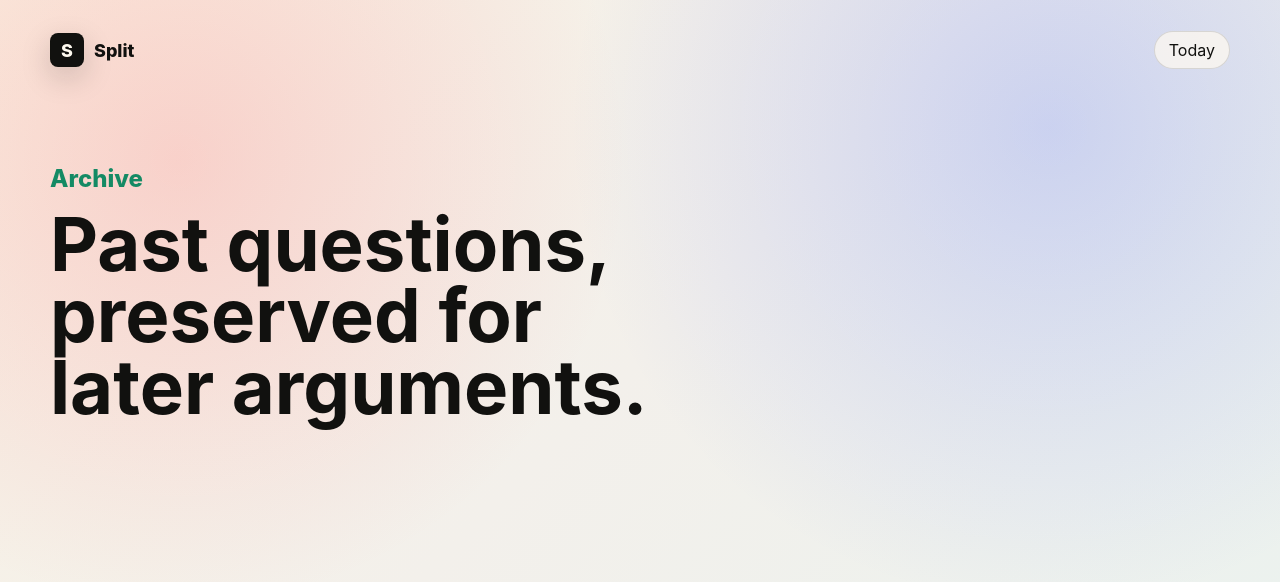
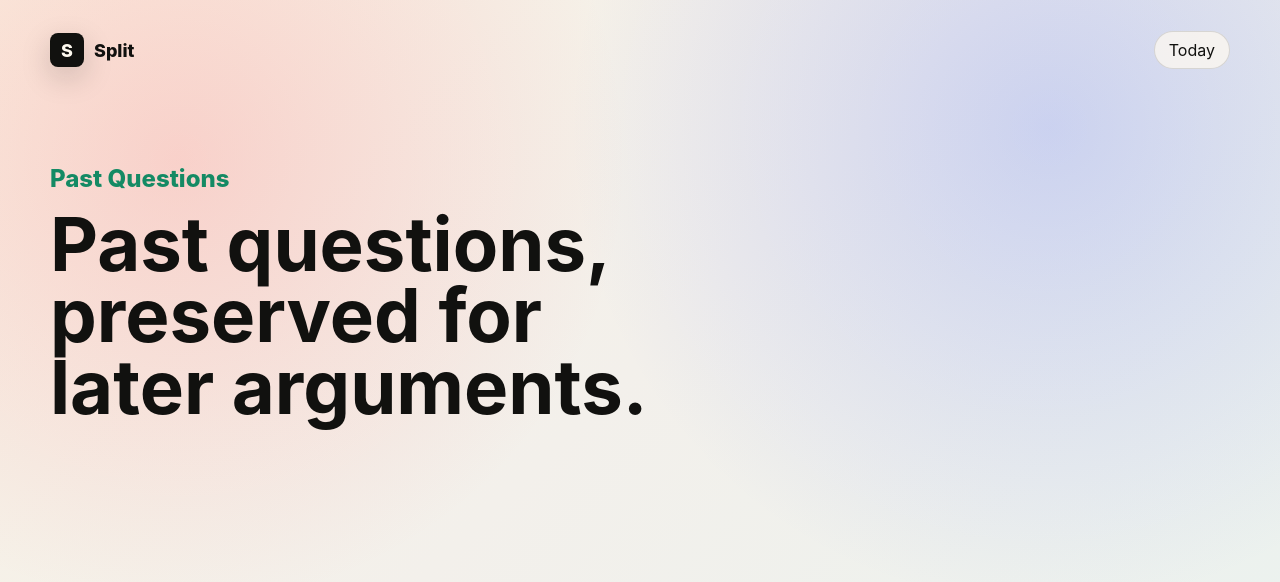
Before and after one commit to anavchug/humanity-voted, a Next.js app: page /archive in a window 1280 px wide. Shown: the top 582 px of the page. Built offline with nearby package versions, Linux system fonts and the light colour scheme; no server answers; the database is empty.

Commit message:
Rename archive label to past questions

```diff
--- a/app/archive/page.tsx
+++ b/app/archive/page.tsx
@@ -19,11 +19,11 @@ export default async function ArchivePage() {
       </nav>
 
       <section className="archive-hero">
-        <p className="eyebrow">Archive</p>
+        <p className="eyebrow">Past Questions</p>
         <h1>Past questions, preserved for later arguments.</h1>
       </section>
 
-      <section className="archive-list" aria-label="Question archive">
+      <section className="archive-list" aria-label="Past questions">
         {questions.map((question) => {
           const total = question.optionAVotes + question.optionBVotes;
           const aPercent =
--- a/components/vote-experience.tsx
+++ b/components/vote-experience.tsx
@@ -113,7 +113,7 @@ export function VoteExperience() {
         </Link>
         <div className="nav-actions">
           <Link className="nav-pill" href="/archive">
-            Archive
+            Past Questions
           </Link>
           <button className="nav-pill" type="button" onClick={share}>
             {copied ? "Copied" : "Share"}
```
